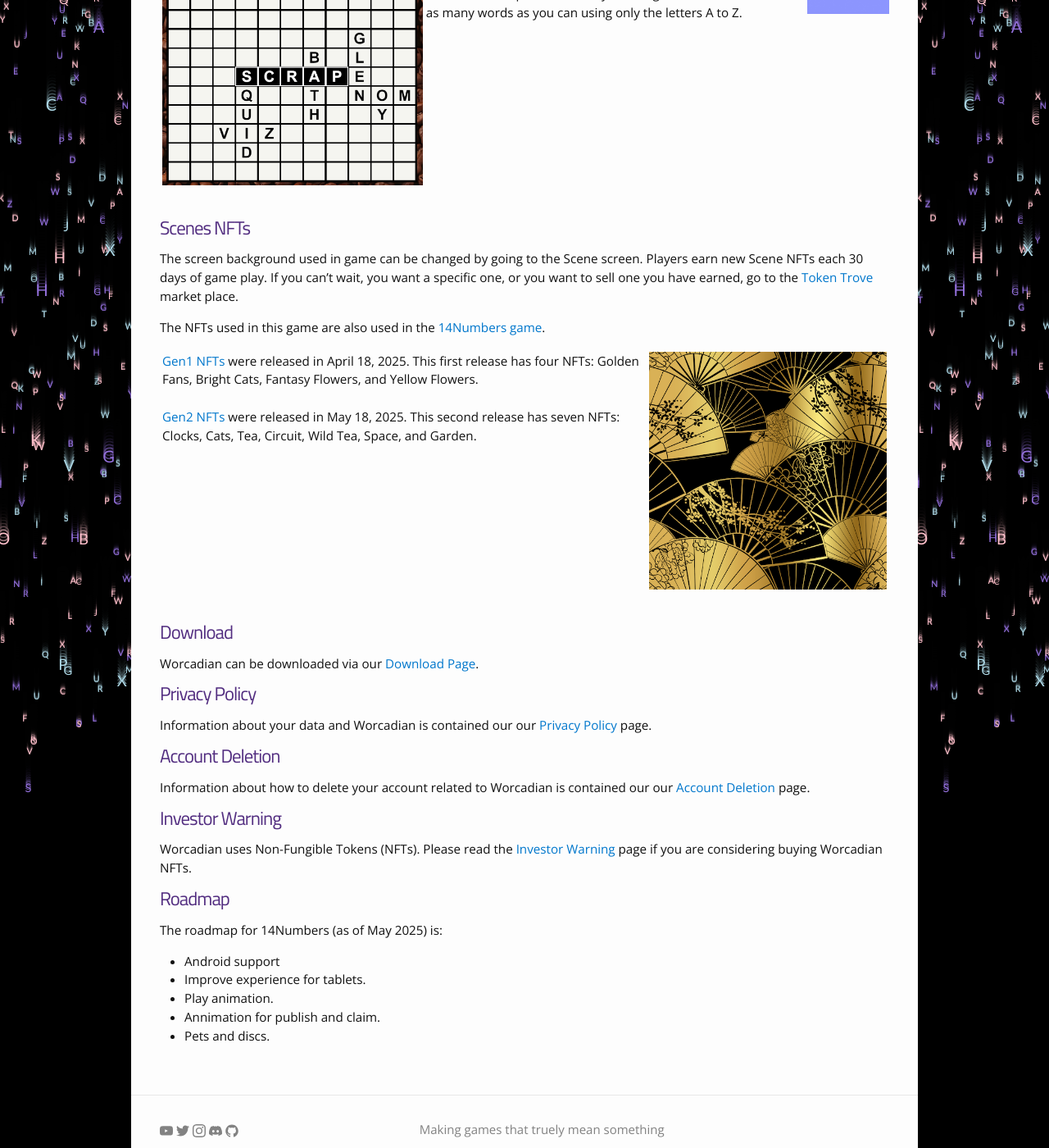
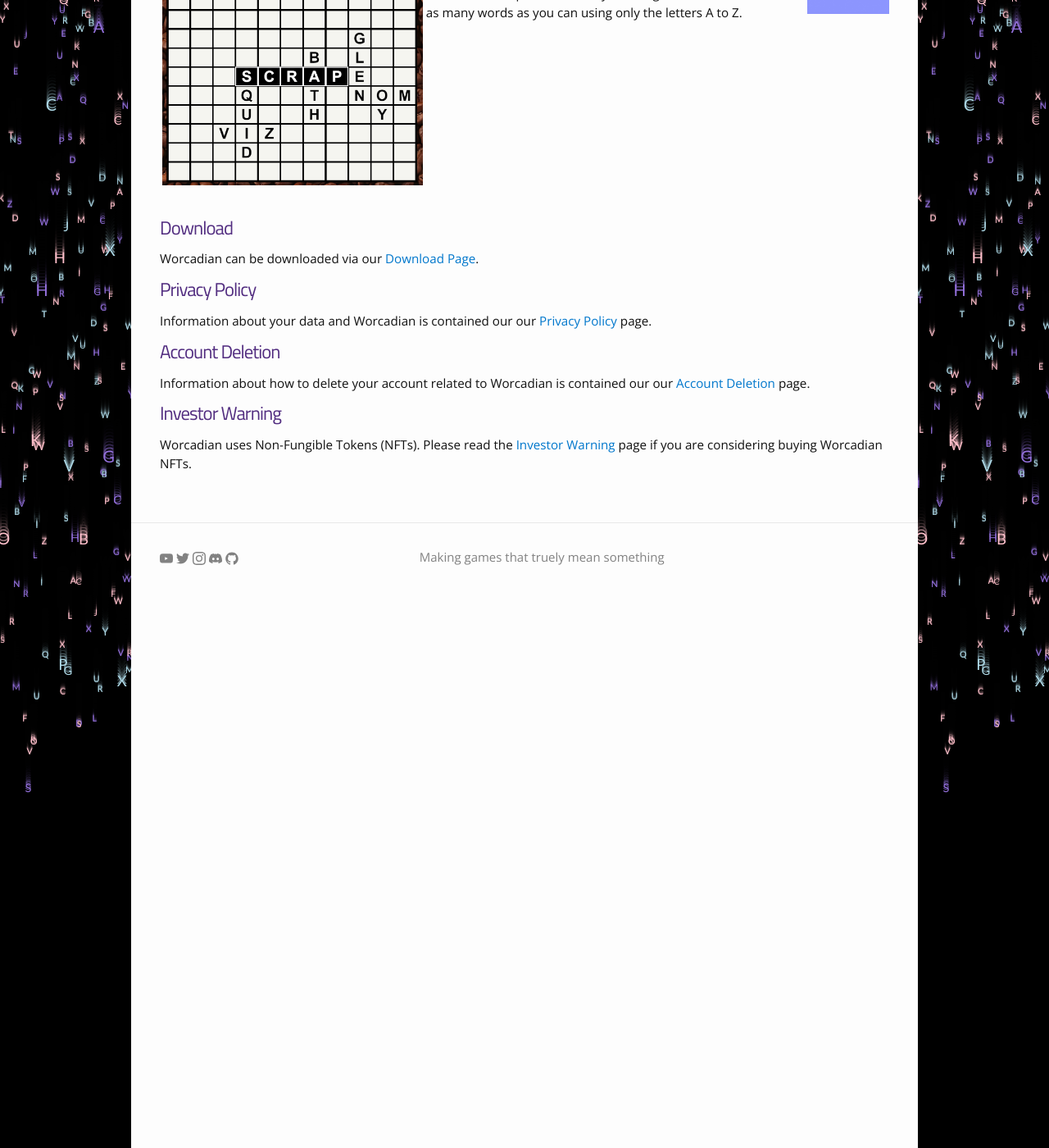
Before and after one commit to whatgamestudios/whatgamestudios.github.io, a Jekyll site: the page built from worcadian.md, in a window 1280 px wide and 1400 px high, scrolled down 237 px. Shown: the whole window at 82% size. Built offline with Jekyll 4.4.1, drawn with Linux system fonts in a browser that asks for light colours.

Commit message:
Update to match NFT usage

```diff
--- a/worcadian.md
+++ b/worcadian.md
@@ -22,27 +22,6 @@
 
 <br>
 
-# Scenes NFTs
-
-The screen background used in game can be changed by going to the Scene screen. Players earn new Scene NFTs each 30 days of game play. If you can't wait, you want a specific one, or you want to sell one you have earned, go to the [Token Trove](https://tokentrove.com/collection/14NumbersScenes) market place.
-
-The NFTs used in this game are also used in the [14Numbers game](../14numbers).
-
-<table>
-<tbody>
-<tr>
-  <td valign="top"><a href="../14numbers/nfts#gen1">Gen1 NFTs</a> were released in April 18, 2025. This first release has four NFTs: Golden Fans, Bright Cats, Fantasy Flowers, and Yellow Flowers.
-  <br><br>
-  <a href="../14numbers/nfts#gen2">Gen2 NFTs</a> were released in May 18, 2025. This second release has seven NFTs: Clocks, Cats, Tea, Circuit, Wild Tea, Space, and Garden.
-  </td>
-  <td><a href="../14numbers/nfts.md"><img src="../14numbers/nfts/100goldenfans.png" width="500"></a>
-  </td>
-</tr>
-</tbody>
-</table>
-
-<br>
-
 # Download
 Worcadian can be downloaded via our [Download Page](./download).
 <br>
@@ -58,14 +37,3 @@
 # Investor Warning
 Worcadian uses Non-Fungible Tokens (NFTs). Please read the [Investor Warning](./investor-warning) page if you are considering buying Worcadian NFTs.
 <br>
-
-
-# Roadmap
-
-The roadmap for 14Numbers (as of May 2025) is:
-
-* Android support
-* Improve experience for tablets.
-* Play animation.
-* Annimation for publish and claim.
-* Pets and discs.
```
Also changed, not shown: worcadian/investor-warning.md (+1 -1 lines), worcadian/privacy-policy.md (+2 -2 lines).
